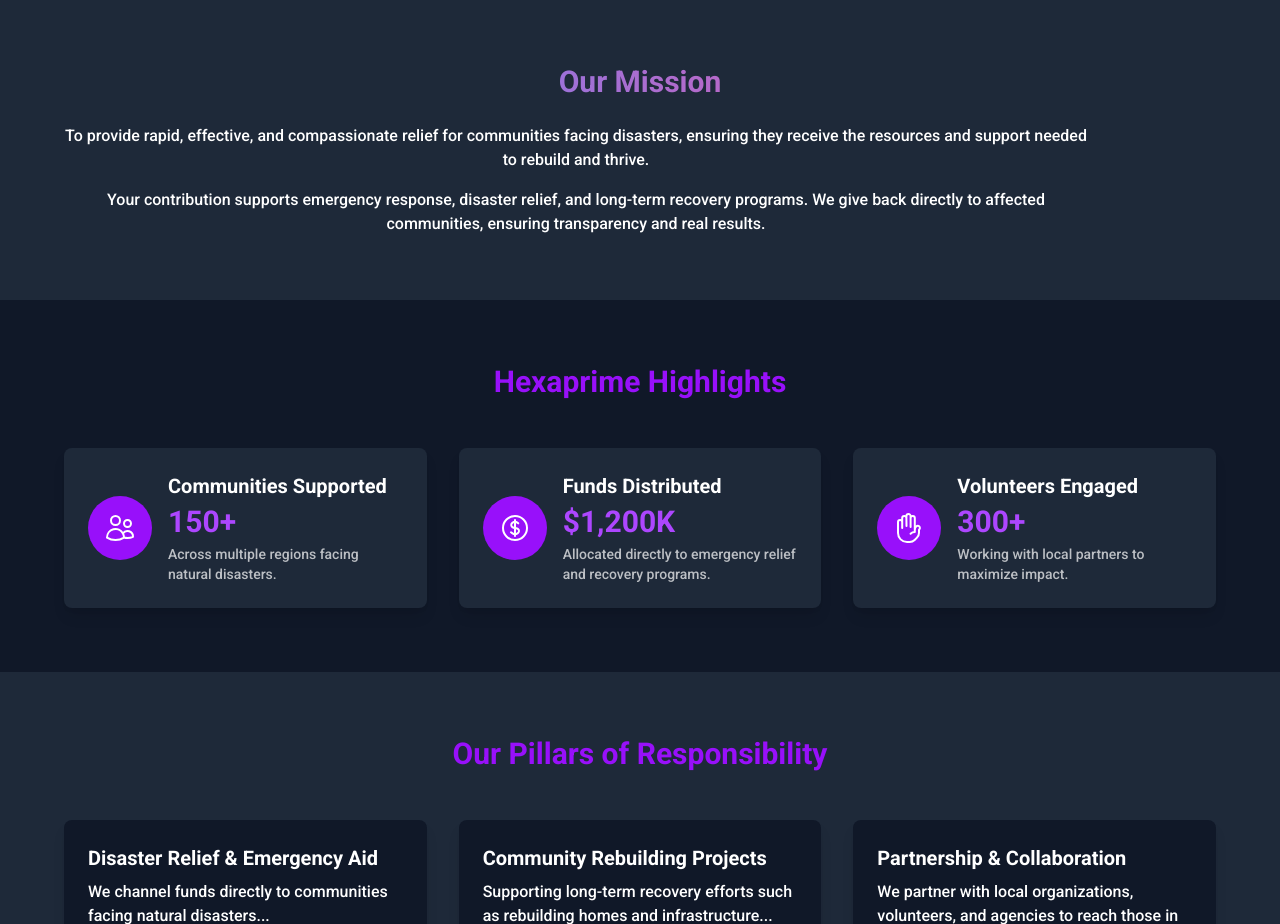
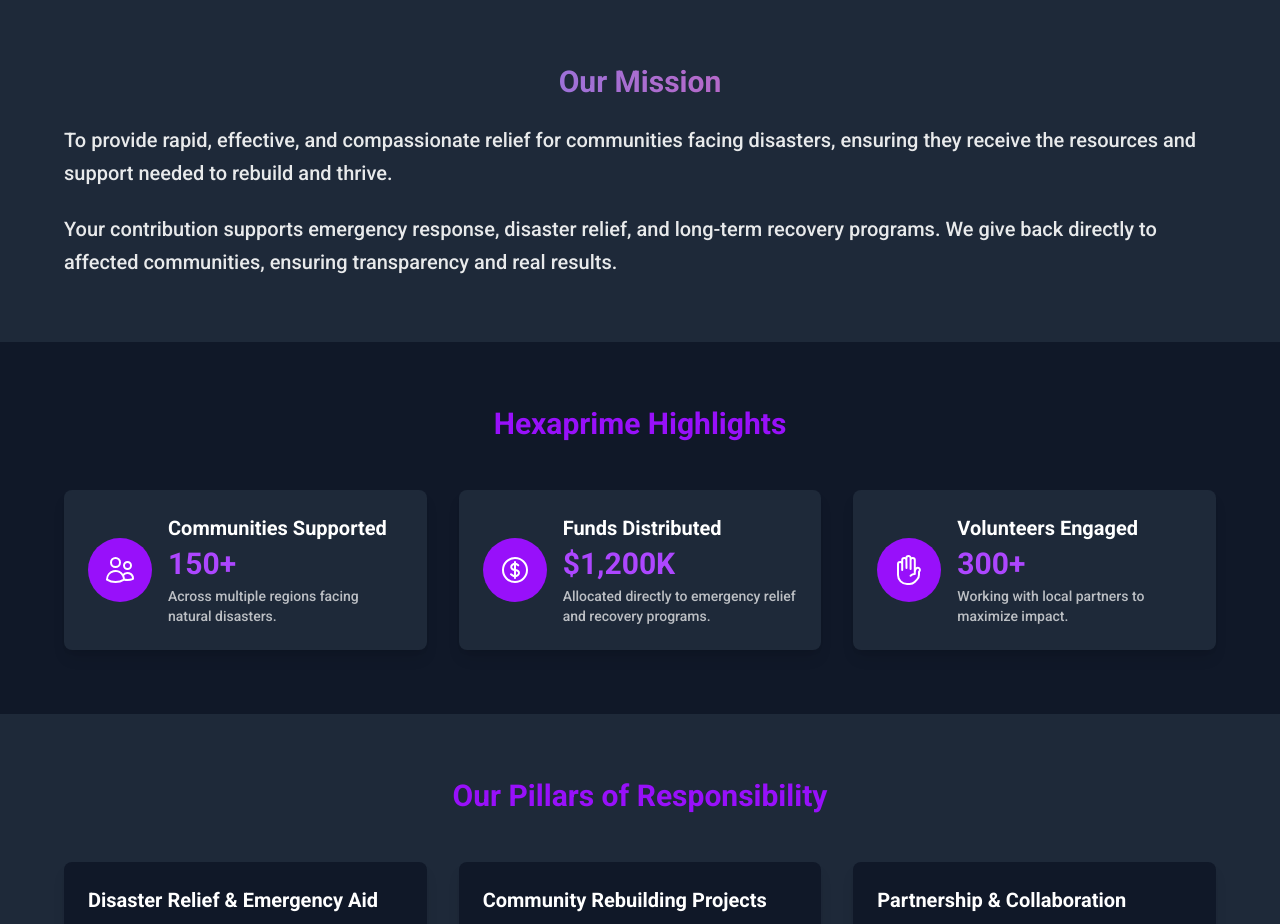
Before and after one commit to NETAD-MIKHAIL/hexaprime-portal, a Next.js app: page / in a window 1280 px wide. Shown: the part 800-1724 px from the top of the page. Built offline with nearby package versions, Linux system fonts and the light colour scheme.

Commit message:
Update page.tsx

```diff
--- a/app/page.tsx
+++ b/app/page.tsx
@@ -141,10 +141,10 @@
       {/* Mission Section */}
       <section className="py-16 px-4 md:px-16 bg-gray-800 text-white">
         <h2 className="text-center text-3xl font-bold mb-6 bg-gradient-to-r from-blue-500 to-pink-500 bg-clip-text text-transparent">Our Mission</h2>
-        <p className="justify-center text-center max-w-5xl mb-4">
+        <p className="mt-6 text-white/90 text-base sm:text-lg md:text-xl leading-relaxed">
           To provide rapid, effective, and compassionate relief for communities facing disasters, ensuring they receive the resources and support needed to rebuild and thrive.
         </p>
-        <p className="justify-center text-center max-w-5xl">
+        <p className="mt-6 text-white/90 text-base sm:text-lg md:text-xl leading-relaxed">
           Your contribution supports emergency response, disaster relief, and long-term recovery programs. We give back directly to affected communities, ensuring transparency and real results.
         </p>
       </section>
```
